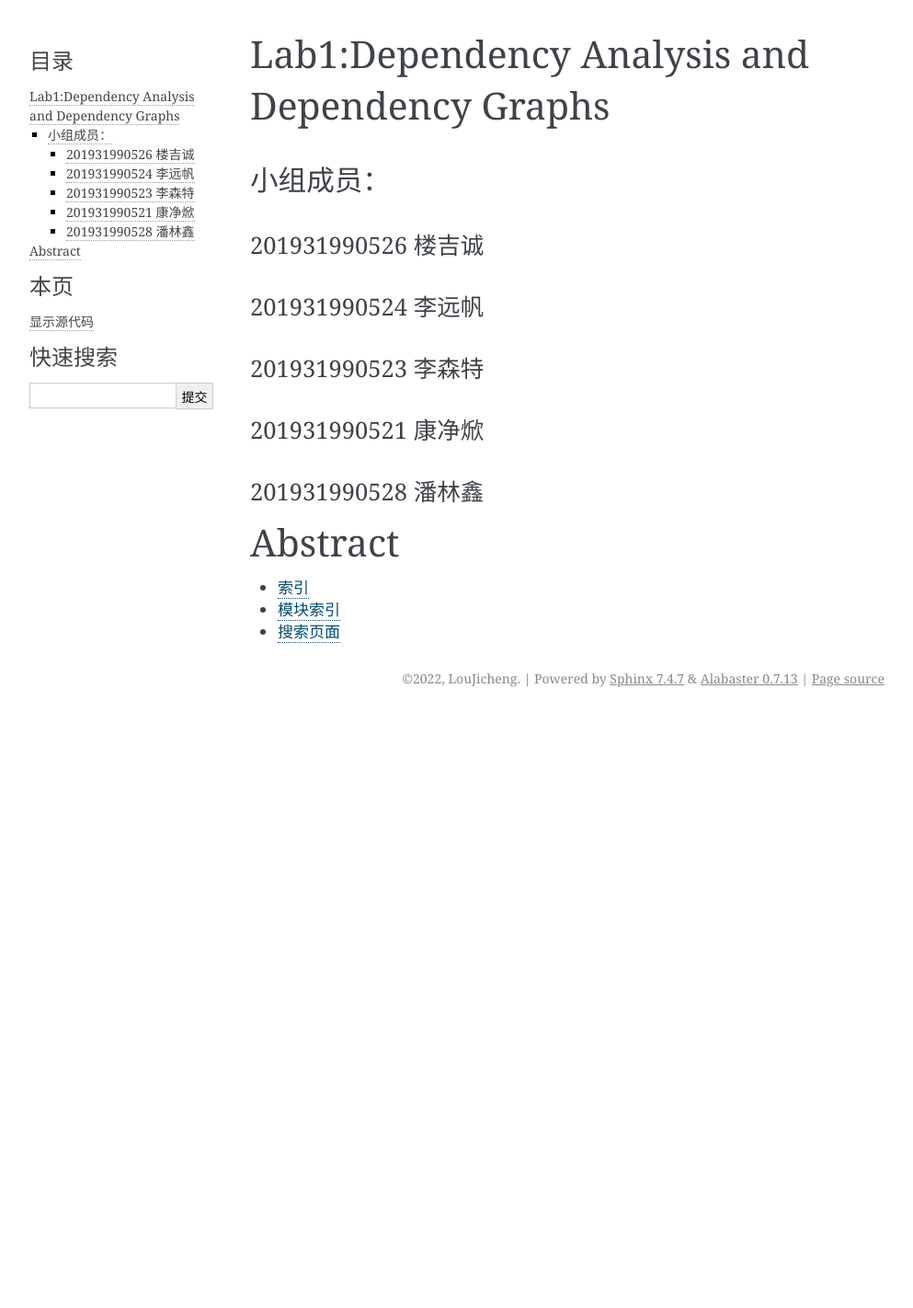
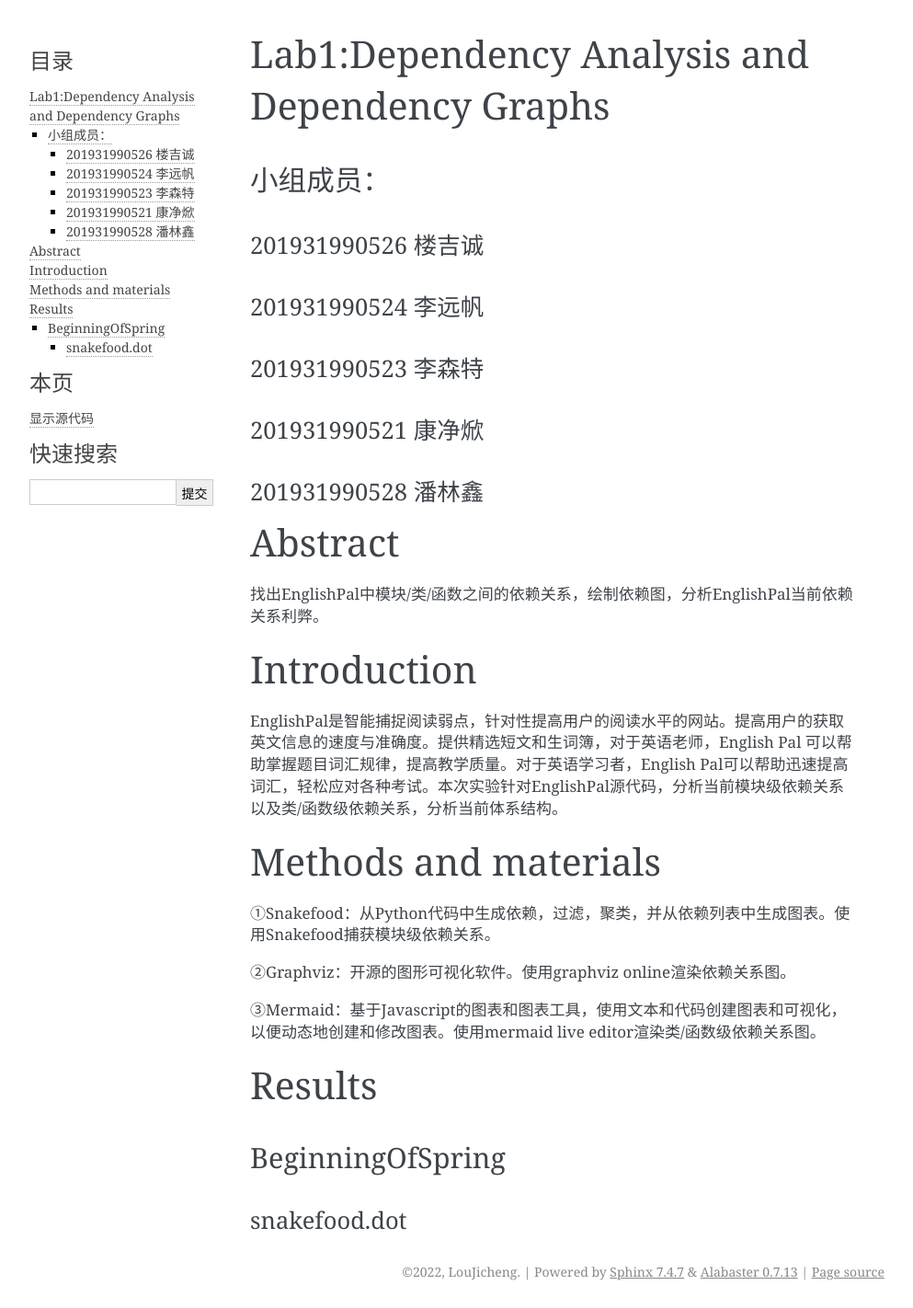
Before and after one commit to ljc5432/EnglishPal, a Sphinx documentation site: the page built from source/index.rst, in a window 1280 px wide. Shown: the whole page at 92% size, without its empty margins (148-1141 px from the left). Built offline with Sphinx 7.4.7, drawn with Linux system fonts in a browser that asks for light colours; before the commit the page ends 900 px from its top, so only the background shows below that.

Commit message:
Update index.rst

```diff
--- a/source/index.rst
+++ b/source/index.rst
@@ -22,7 +22,26 @@
 
 Abstract
 ==================
+找出EnglishPal中模块/类/函数之间的依赖关系，绘制依赖图，分析EnglishPal当前依赖关系利弊。
 
-* :ref:`genindex`
-* :ref:`modindex`
-* :ref:`search`
+
+Introduction
+==================
+EnglishPal是智能捕捉阅读弱点，针对性提高用户的阅读水平的网站。提高用户的获取英文信息的速度与准确度。提供精选短文和生词簿，对于英语老师，English Pal 可以帮助掌握题目词汇规律，提高教学质量。对于英语学习者，English Pal可以帮助迅速提高词汇，轻松应对各种考试。本次实验针对EnglishPal源代码，分析当前模块级依赖关系以及类/函数级依赖关系，分析当前体系结构。
+
+
+Methods and materials
+==================
+①Snakefood：从Python代码中生成依赖，过滤，聚类，并从依赖列表中生成图表。使用Snakefood捕获模块级依赖关系。
+
+②Graphviz：开源的图形可视化软件。使用graphviz online渲染依赖关系图。
+
+③Mermaid：基于Javascript的图表和图表工具，使用文本和代码创建图表和可视化，以便动态地创建和修改图表。使用mermaid live editor渲染类/函数级依赖关系图。
+
+
+Results
+==================
+BeginningOfSpring
+'''''''''
+snakefood.dot
+""""""""
```
